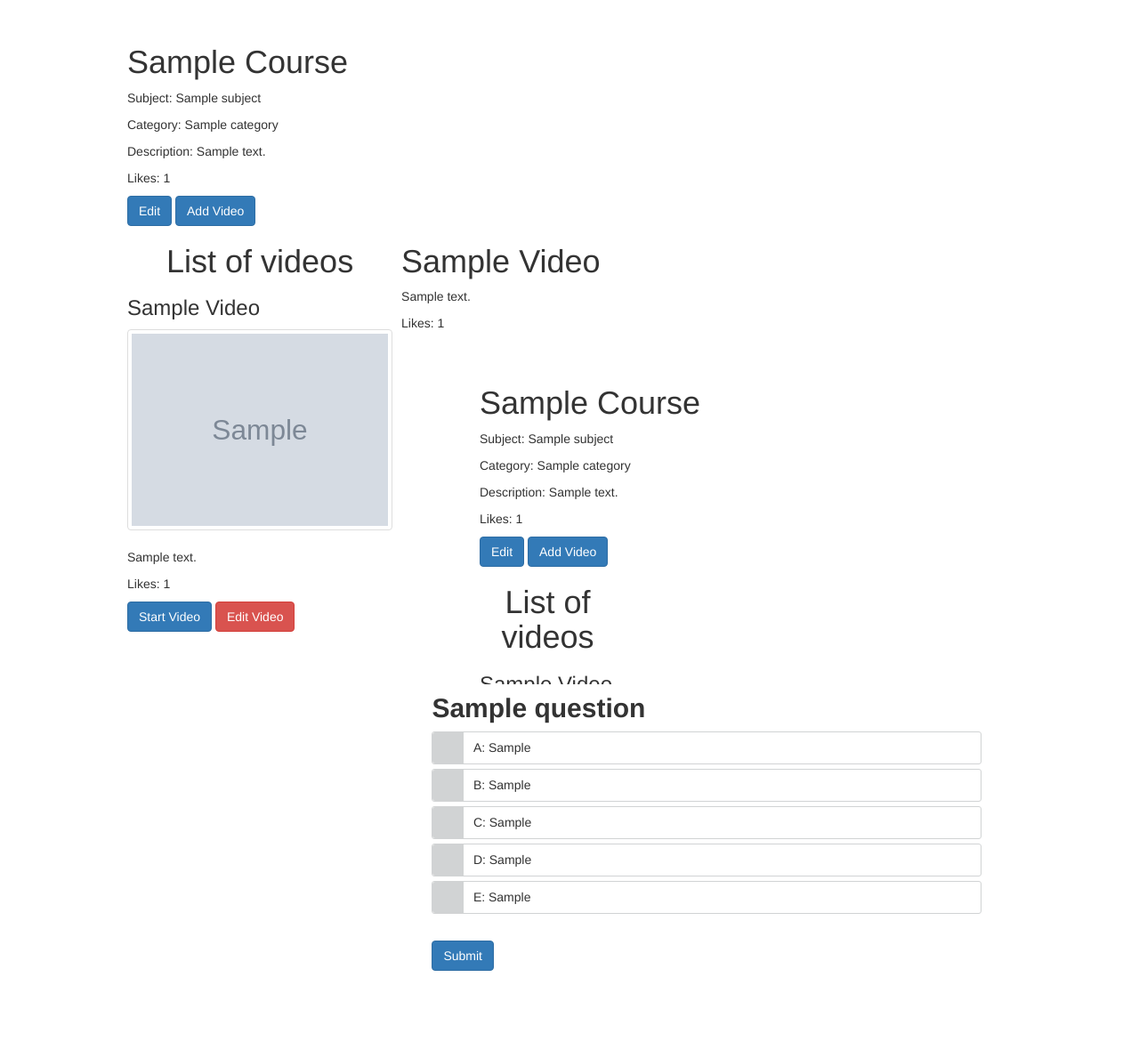
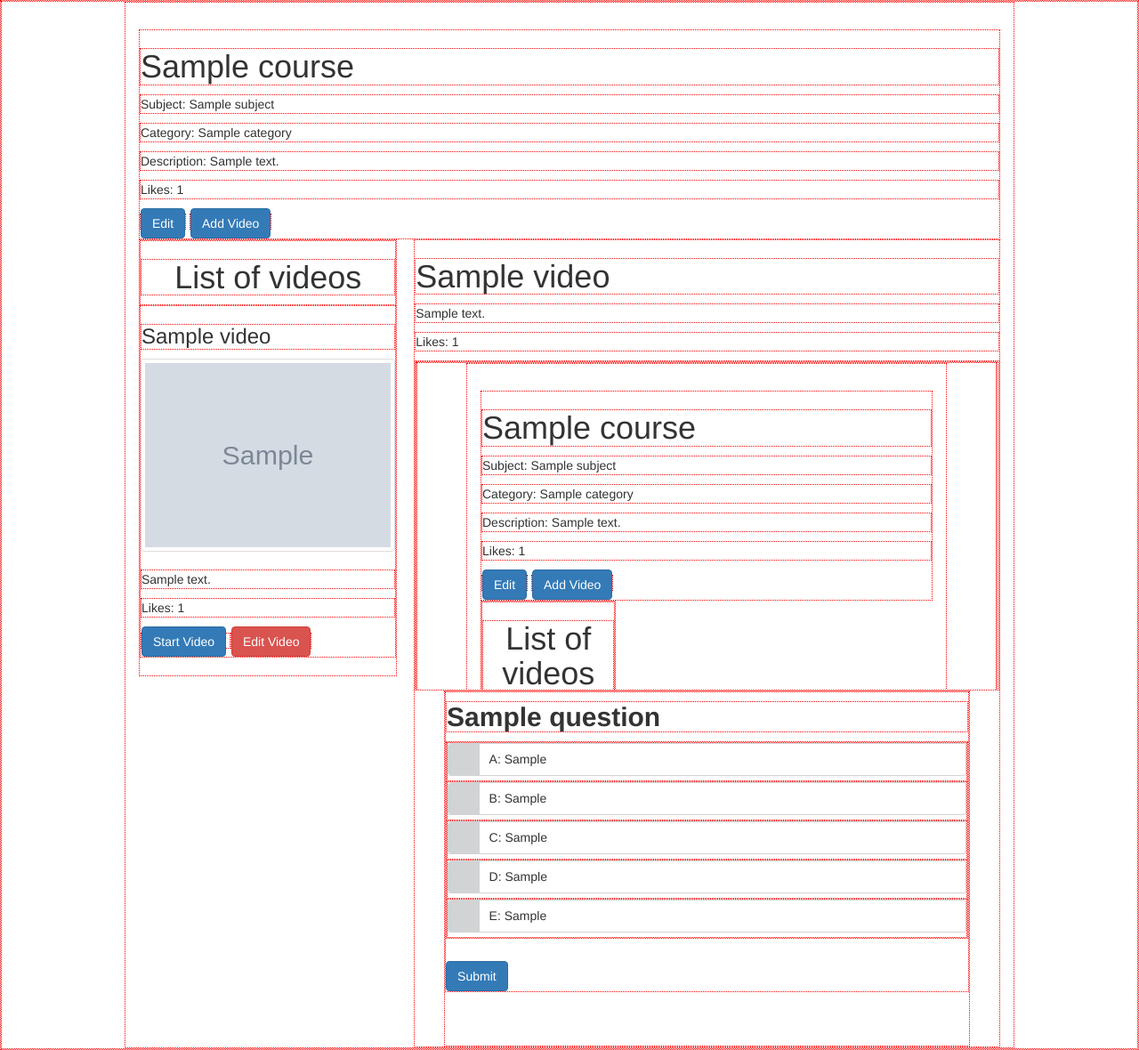
Before and after one commit to hchoi84/YouCourse, a Django app: template apps/video_app/templates/video_app/read.html in a window 1280 px wide. Shown: the whole page at 89% size. Before the commit the page ends 1091 px from the top, so only its background shows below. Run offline with Django 3.2, Linux system fonts and the light colour scheme; the template is opened without the code that fills it: most values are stand-ins (such as "Sample title", 1, 10 or a date in 2020); grey boxes marked "Sample" are stand-in pictures; some libraries are stand-ins or nearby versions.

Commit message:
adjusted width and title formatting

```diff
--- a/apps/user_app/static/user_app/css/style.css
+++ b/apps/user_app/static/user_app/css/style.css
@@ -1,11 +1,11 @@
-/* *{
+*{
     border: 1px dotted red;
-} */
+}
 
 .container{
     padding-top: 30px;
     margin: auto;
-    width: 80%;
+    width: 1000px;
 }
 .welcome_box, .box_header{
     margin-bottom: 10px;
@@ -359,10 +359,10 @@ nav {
   vertical-align: top;
 }
 .right_side_box{
-  width: 69%;
+  width: 68%;
   height: auto;
   display: inline-block;
-  margin-left: 6px;
+  margin-left: 15px;
   vertical-align: top;
 }
 .thumbnail{
--- a/apps/video_app/templates/video_app/read.html
+++ b/apps/video_app/templates/video_app/read.html
@@ -17,7 +17,7 @@
 
             <!-- begin header section -->
             <div class="course-header">
-                <h1>{{ course.title|title }}</h1>
+                <h1>{{ course.title }}</h1>
                 <p>Subject: {{ course.subject.name }}</p>
                 <p>Category: {{ course.category.name }}</p>
                 <p>Description: {{ course.description }}</p>
@@ -36,7 +36,7 @@
                 </div>
                 {% for video in course.videos.all %}
                 <div class="video_box">
-                    <h3>{{ video.title|title }}</h3>
+                    <h3>{{ video.title }}</h3>
                     <img class="thumbnail" src="{{ video.thumbnail }}" alt="video thumbnail">
                     <p>{{ video.description }}</p>
                     <p>Likes: {{ video.likes|length }}</p>
@@ -54,9 +54,9 @@
             <!-- begin right side -->
             <div class="right_side_box">
                 {% if passed %}
-                <h1>{{ video.title|title }} <span class="quiz_passed"> [Quiz Passed] </span></h1>
+                <h1>{{ video.title }} <span class="quiz_passed"> [Quiz Passed] </span></h1>
                 {% else %}
-                <h1>{{ video.title|title }}</h1>
+                <h1>{{ video.title }}</h1>
                 {% endif %}
                 <p>{{ video.description }}</p>
                 <p>Likes: {{ video.likes|length }}</p>
```
